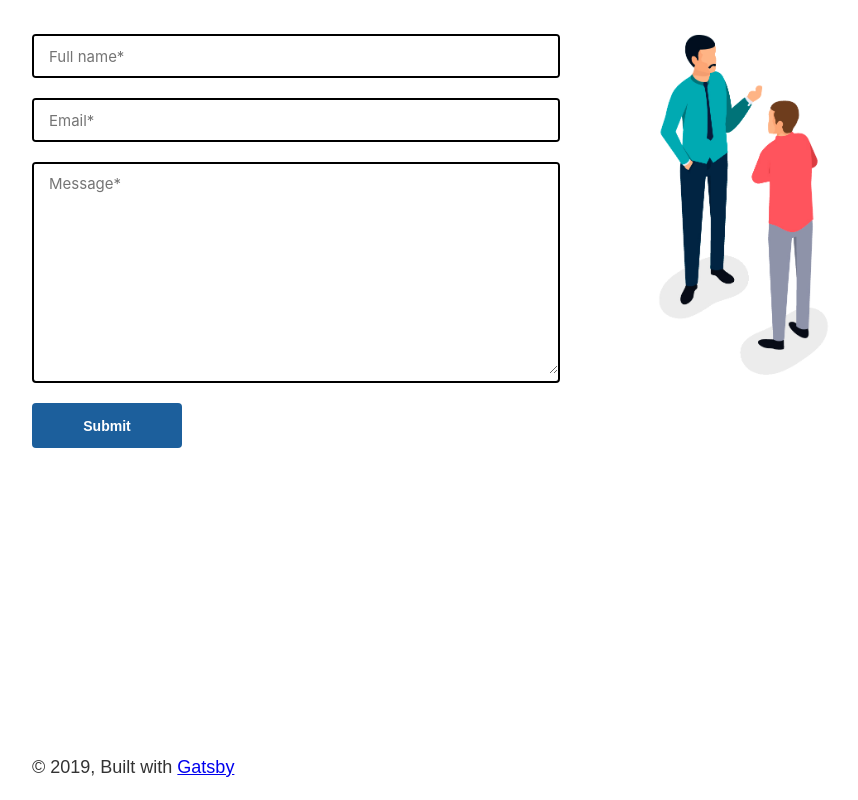
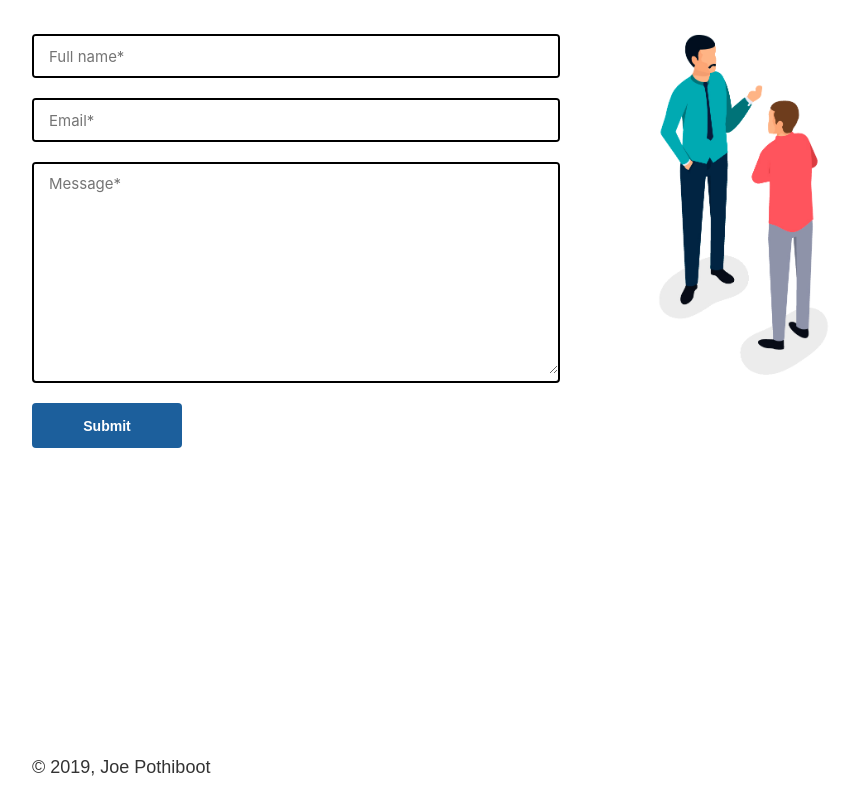
Before and after one commit to joepotibutr/portfolio, a Gatsby site: page / in a window 1280 px wide. Shown: the part 1566-2366 px from the top of the page, without its empty margins (168-1026 px from the left). Built offline with nearby package versions, Linux system fonts and the light colour scheme; Gatsby itself is replaced by a stand-in of ours; a web font is replaced by a local one.

Commit message:
update credit

```diff
--- a/src/components/layout.tsx
+++ b/src/components/layout.tsx
@@ -34,9 +34,8 @@
       >
         <main>{children}</main>
         <footer>
-          © {new Date().getFullYear()}, Built with
+          © {new Date().getFullYear()}, Joe Pothiboot
           {` `}
-          <a href="https://www.gatsbyjs.org">Gatsby</a>
         </footer>
       </div>
     </>
```
